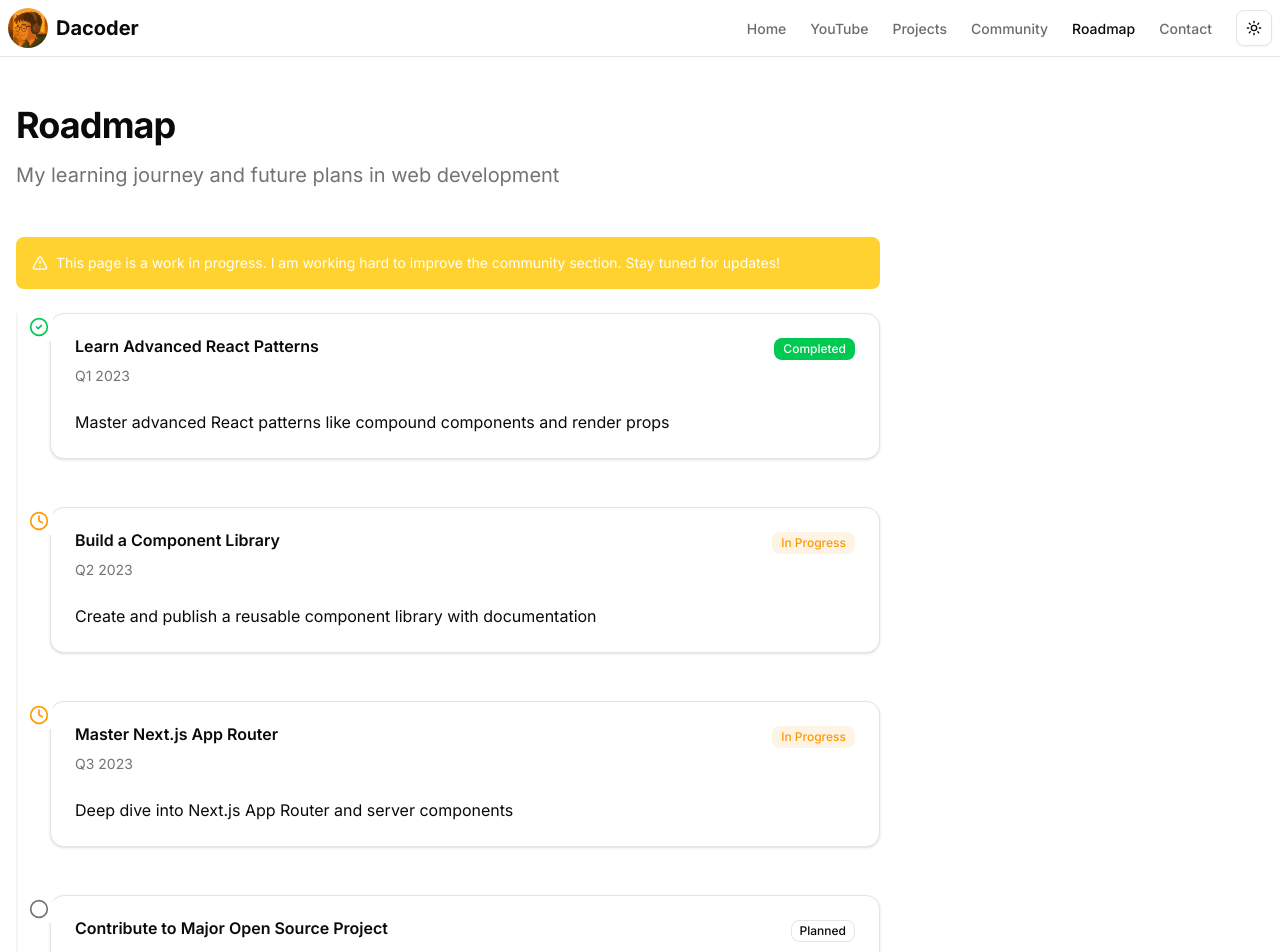
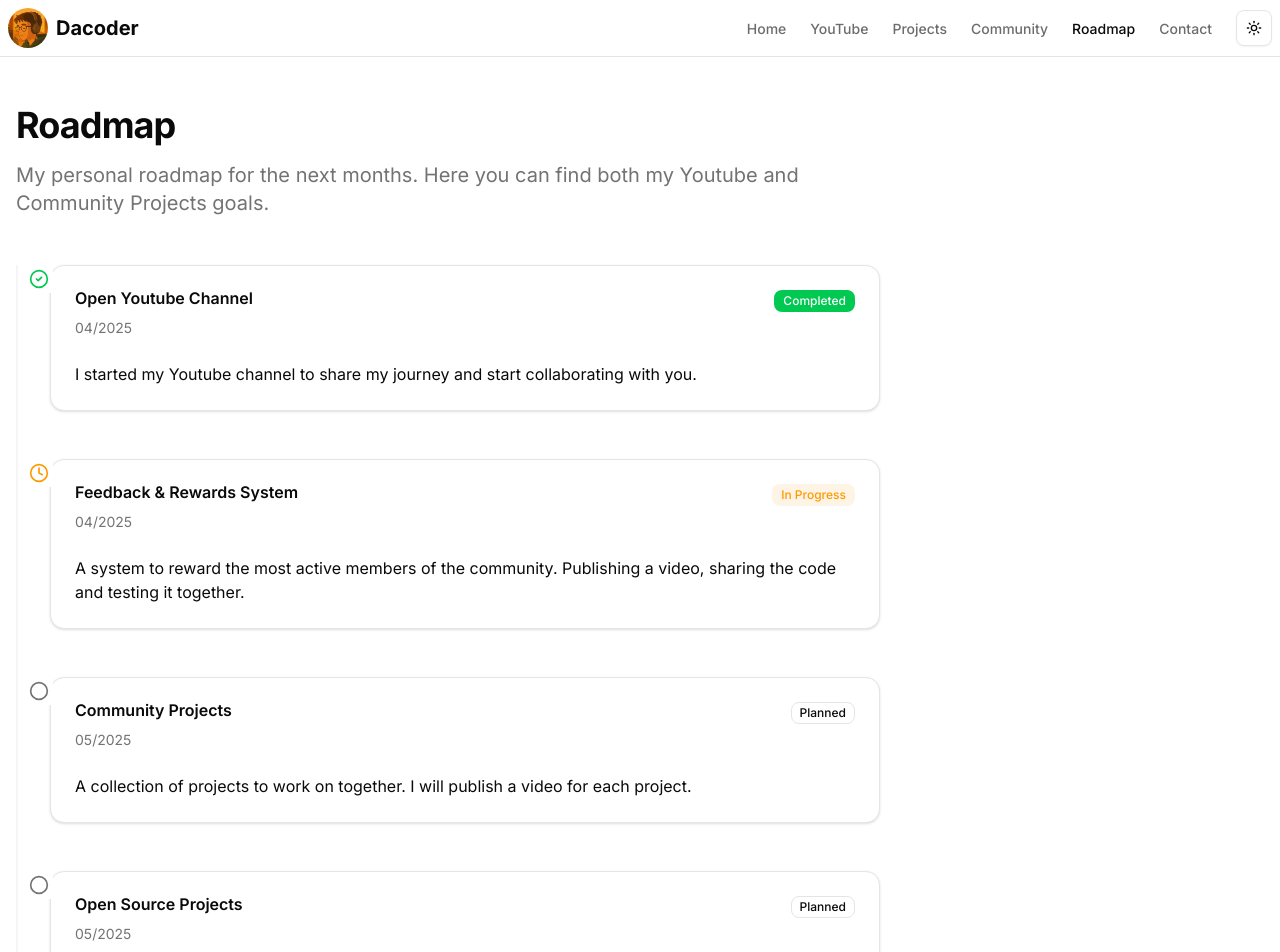
Before and after one commit to davide97g/dacoderit, a Next.js app: page /roadmap in a window 1280 px wide. Shown: the top 952 px of the page. Built offline with nearby package versions, Linux system fonts and the light colour scheme.

Commit message:
✨ update roadmap page with revised project titles, descriptions, and timelines

```diff
--- a/app/roadmap/page.tsx
+++ b/app/roadmap/page.tsx
@@ -6,50 +6,44 @@ import {
   CardHeader,
   CardTitle,
 } from "@/components/ui/card";
-import { CheckCircle2, Circle, Clock, TriangleAlert } from "lucide-react";
+import { CheckCircle2, Circle, Clock } from "lucide-react";
+
+type RoadmapItem = {
+  title: string;
+  description: string;
+  status: "completed" | "in-progress" | "planned";
+  timeline: string;
+};
 
 export default function RoadmapPage() {
-  const roadmapItems = [
+  const roadmapItems: RoadmapItem[] = [
     {
-      title: "Learn Advanced React Patterns",
+      title: "Open Youtube Channel",
       description:
-        "Master advanced React patterns like compound components and render props",
+        "I started my Youtube channel to share my journey and start collaborating with you.",
       status: "completed",
-      timeline: "Q1 2023",
+      timeline: "04/2025",
     },
     {
-      title: "Build a Component Library",
+      title: "Feedback & Rewards System",
       description:
-        "Create and publish a reusable component library with documentation",
+        "A system to reward the most active members of the community. Publishing a video, sharing the code and testing it together.",
       status: "in-progress",
-      timeline: "Q2 2023",
+      timeline: "04/2025",
     },
     {
-      title: "Master Next.js App Router",
-      description: "Deep dive into Next.js App Router and server components",
-      status: "in-progress",
-      timeline: "Q3 2023",
+      title: "Community Projects",
+      description:
+        "A collection of projects to work on together. I will publish a video for each project.",
+      status: "planned",
+      timeline: "05/2025",
     },
     {
-      title: "Contribute to Major Open Source Project",
+      title: "Open Source Projects",
       description:
-        "Become a regular contributor to a major open source project",
+        "A collection of open source projects that I will publish on Github.",
       status: "planned",
-      timeline: "Q4 2023",
-    },
-    {
-      title: "Learn WebAssembly",
-      description:
-        "Explore WebAssembly and its applications in web development",
-      status: "planned",
-      timeline: "Q1 2024",
-    },
-    {
-      title: "Build AI-powered Developer Tools",
-      description:
-        "Create tools that leverage AI to improve developer workflow",
-      status: "planned",
-      timeline: "Q2 2024",
+      timeline: "05/2025",
     },
   ];
 
@@ -91,16 +85,10 @@ export default function RoadmapPage() {
       <div className="mb-12">
         <h1 className="text-4xl font-bold tracking-tight mb-4">Roadmap</h1>
         <p className="text-xl text-muted-foreground">
-          My learning journey and future plans in web development
+          My personal roadmap for the next months. Here you can find both my
+          Youtube and Community Projects goals.
         </p>
       </div>
-
-      {/* work in progress page */}
-      <p className="text-sm text-background flex items-center bg-amber-300 rounded-md p-4 mb-6 gap-2">
-        <TriangleAlert className="inline-block h-4 w-4" />
-        This page is a work in progress. I am working hard to improve the
-        community section. Stay tuned for updates!
-      </p>
 
       <div className="relative pl-8 border-l-2 border-muted">
         {roadmapItems.map((item, index) => (
```
